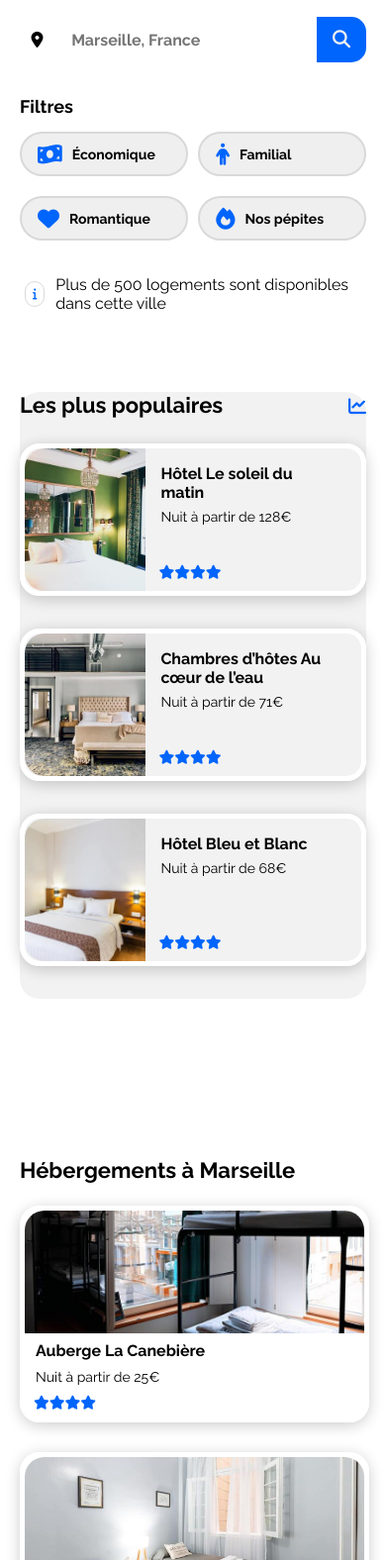
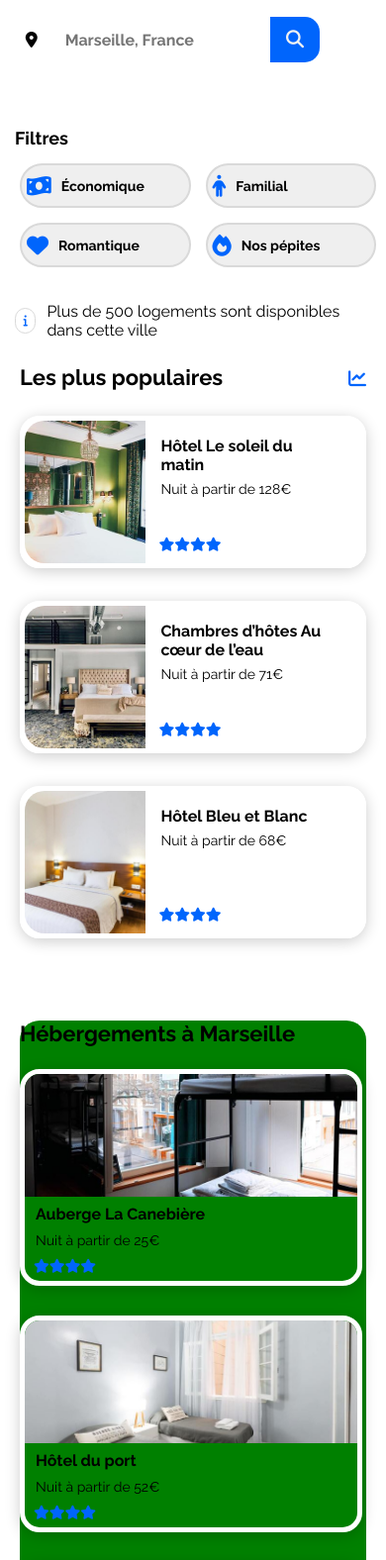
Before and after one commit to EliaraMTF/Booki, a plain HTML site: page index.html in a window 390 px wide. Shown: the part 263-1839 px from the top of the page at 99% size. Drawn offline with Linux system fonts and the light colour scheme.

Commit message:
Fin du projet

```diff
--- a/css/style.css
+++ b/css/style.css
@@ -1,17 +1,5 @@
 /* Reset CSS */
-html, body, div, span, applet, object, iframe,
-h1, h2, h3, h4, h5, h6, p, blockquote, pre,
-a, abbr, acronym, address, big, cite, code,
-del, dfn, em, img, ins, kbd, q, s, samp,
-small, strike, strong, sub, sup, tt, var,
-b, u, i, center,
-dl, dt, dd, ol, ul, li,
-fieldset, form, label, legend,
-table, caption, tbody, tfoot, thead, tr, th, td,
-article, aside, canvas, details, embed,
-figure, figcaption, footer, header, hgroup,
-menu, nav, output, ruby, section, summary,
-time, mark, audio {
+* {
 	margin: 0;
 	padding: 0;
 	border: 0;
@@ -23,7 +11,7 @@ time, mark, audio {
   body {
     max-width: 1440px;
     margin: 0 auto;
-    /*background-color: #0065fc*/
+
   }
 
   /* Custom Properties */
@@ -213,6 +201,12 @@ time, mark, audio {
     cursor: pointer;
   }
 
+  .caca{
+    display: flex;
+    align-items: row;
+    gap: 15px;
+  }
+
   /* Info bar */
 
   .info-bar {
@@ -290,7 +284,7 @@ time, mark, audio {
 
   .card__main img {
     width: 100%;
-    border-radius: 20px 20px 0px 0px;
+    border-radius: 15px 15px 0px 0px;
     height: 124px;
     object-fit: cover;
   }
@@ -473,7 +467,7 @@ time, mark, audio {
     height: 389px;
     object-fit: cover;
     box-sizing: border-box;
-    border-radius: 20px 20px 0 0;
+    border-radius: 15px 15px 0 0;
   }
 
   .card__description--activity h3 {
@@ -650,7 +644,11 @@ time, mark, audio {
     }
 
     .search-bar__container {
-      margin: 0px 20px;
+      margin: 0px 10px;
+      display: flex;
+      flex-direction: column;
+      align-items: first baseline;
+      justify-items: center;
     }
 
     .search-bar--button i {
@@ -676,12 +674,13 @@ time, mark, audio {
       gap: 15px;
       flex-direction: column;
       align-items: flex-start;
+      width: 100%;
     }
 
     .filter-bar__btns{
+    justify-content: flex-start;
       flex-wrap: wrap;
-      row-gap: 20px;
-      column-gap: 3%;
+      row-gap: 10px;
       padding: 0;
     }
 
@@ -689,7 +688,16 @@ time, mark, audio {
       flex: 1 1 47%;
       font-size: 14px;
       justify-content: flex-start;
-      padding: 4px 16px;
+      padding: 4px 5px;
+    }
+    .caca{
+        display: flex;
+        flex-wrap: wrap;
+        align-items: center;
+        justify-content: center;
+        width: max-content;
+        margin-left: 5px;
+        margin-right: 5px;
     }
 
 
@@ -702,9 +710,9 @@ time, mark, audio {
 
     .offers__spensored{
       width: 100%;
-      margin: 80px 0;
+      margin: 25px 0;
       padding: 0;
-      background-color: #F2F2F2;
+      background-color: #FFFFFF;
     }
     .first-row , .second-row{
         flex-direction: column;
@@ -713,38 +721,42 @@ time, mark, audio {
 
     .offers__main {
         width: 100%;
-        margin: 80px 0;
+        margin: 25px 0;
         padding: 0;
-        background-color: #FFFFFF
+        background-color: green;
+        box-shadow: none;
+        border-radius: none;
     }
 
     .card__main{
-      width: 98%;
+      width: 96%;
     }
     /* Activités à marseille */
 
     .activities{
-      width: 100%;
-      margin: 80px 0;
-      padding: 0;
-      background-color:#ffffff;
+      width: auto;
+      margin: 20px 20px;
+      padding: 10px;
+      background-color:violet;
     }
     .activities-row {
       flex-direction: column;
-      gap: 30px;
+      gap: 15px;
     }
     .card__activity{
-      width: 98%;
+      width: 100%;
+      margin-left: -10px;
+      padding-left: 10px;
     }
     .activities img {
         display: flex;
         flex-direction: column;
-        justify-content: flex-end;
-        align-items: center;
-        padding: 0px;
 
-        width: 315px;
+        min-width: 103%;
+        max-width: 103.5%;
         height: 141px;
+        margin-left: -10px;
+
 
     }
     /* Footer */
--- a/index.html
+++ b/index.html
@@ -46,6 +46,7 @@
                 <div class="filter-bar">
                     <h2>Filtres</h2>
                     <div class="filter-bar__btns">
+                        <div class="caca">
                             <button class="filter-bar__btn filter-bar__btn--1">
                                 <i class="fa-solid fa-money-bill-wave"></i>
                                 Économique
@@ -62,6 +63,7 @@
                                 <i class="fa-solid fa-fire"></i>
                                 Nos pépites
                             </button>
+                        </div>
                     </div>
                 </div>
                 <div class="info-bar">
```
Lines whose indentation alone changed are shown as unchanged.
